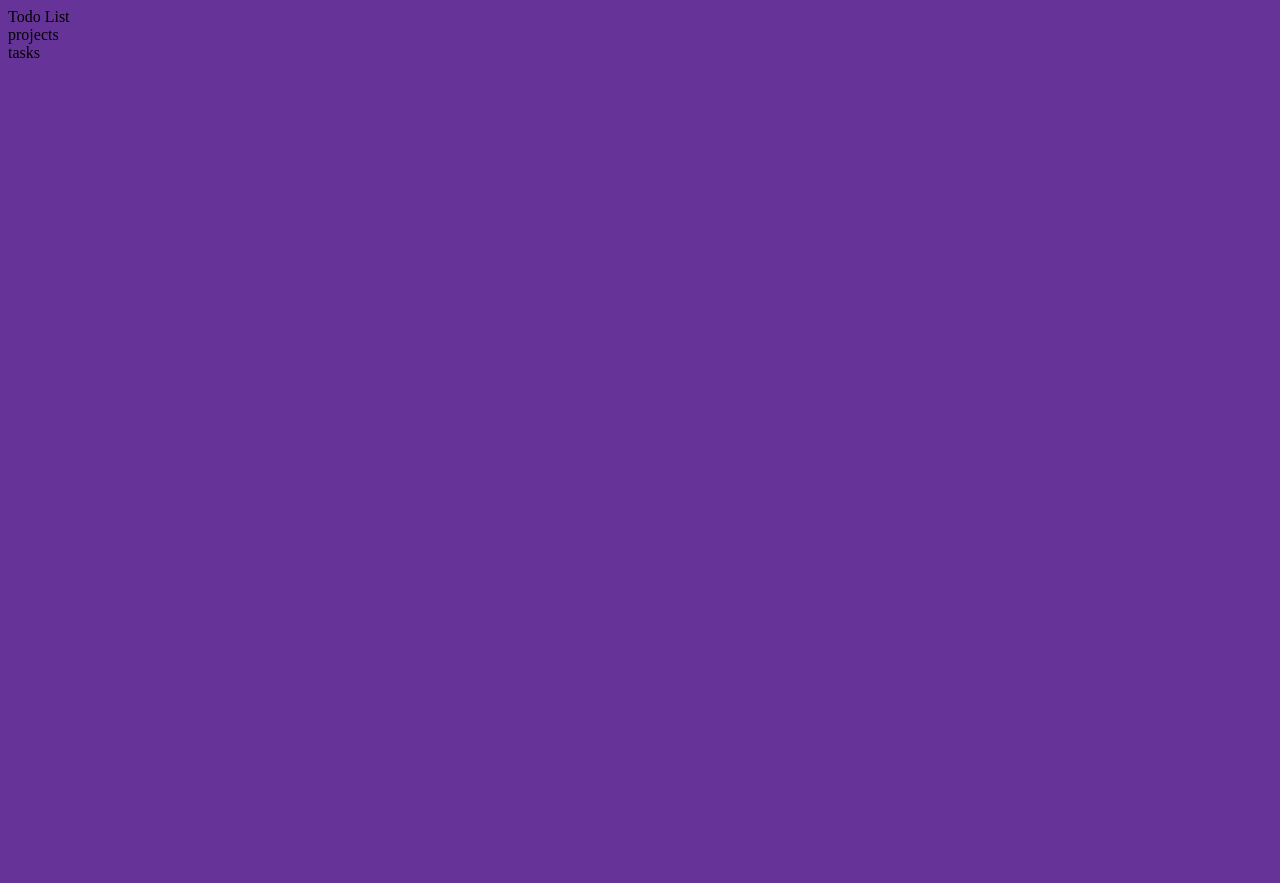
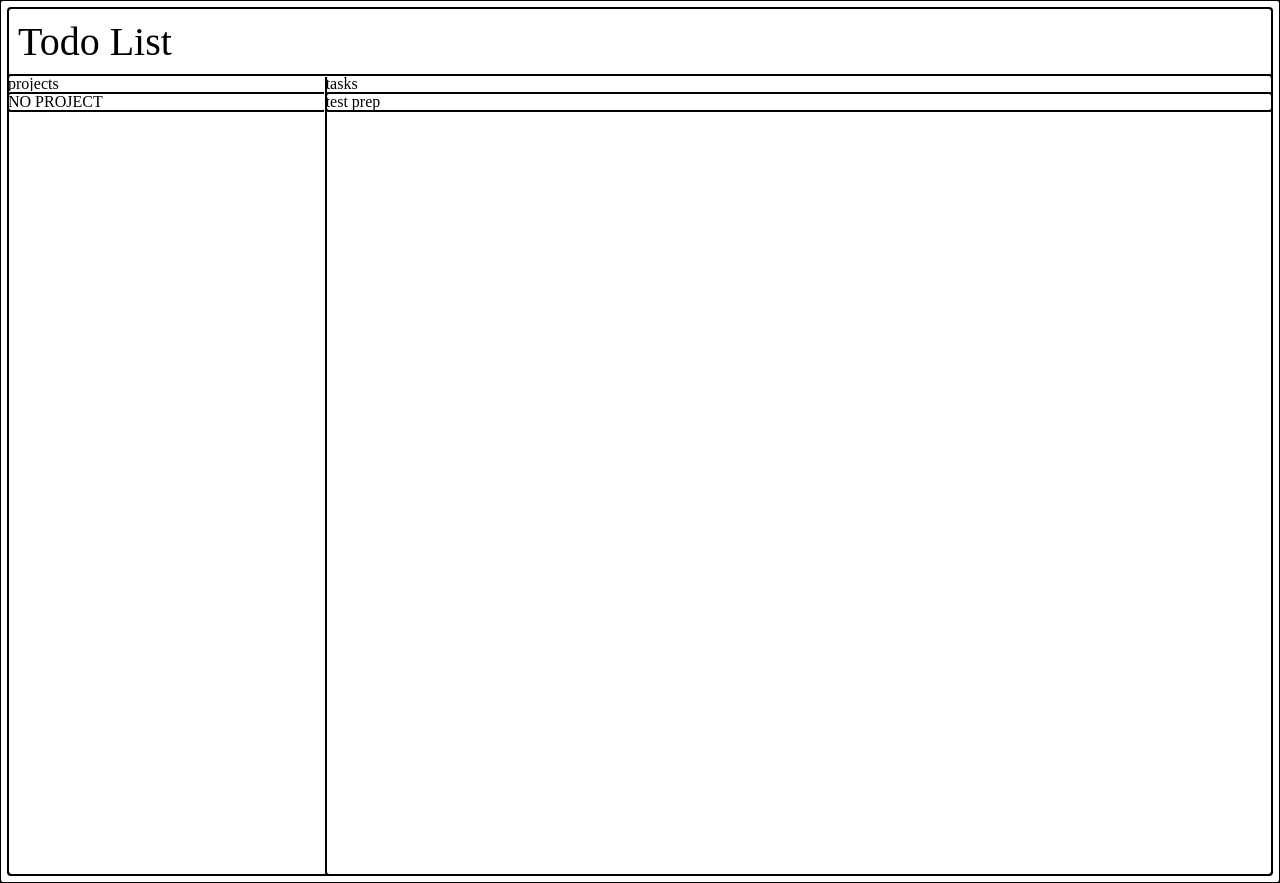
Before and after one commit to singhutp-glitch/todo-list, a website built with webpack: page src/template.html in a window 1280 px wide. Before the commit the page ends 800 px from the top, so only its background shows below. Built offline with nearby package versions, Linux system fonts and the light colour scheme.

Commit message:
Add DOM stuff
-display project list
-display default project
-add task display function

```diff
--- a/src/index.js
+++ b/src/index.js
@@ -1,12 +1,43 @@
 import "./styles.css";
 import { projectList } from "./project";
 
+class domStuff
+{
+    constructor(projectItem)
+    {
+        for( let project of projectItem.projects)
+        {
+            const projectCard=document.createElement('div');
+            projectCard.textContent=project.title;
+            projectsDiv.appendChild(projectCard)
+        }
+        this.displayProject(projectItem.projects[0]);
 
+    }
+    displayProject(project)
+    {
+        if(project.taskList.length===0)
+        {
+            tasksDiv.textContent="NO Tasks";
+        }
+        else
+        {
+            for(let task of projectItem.projects[0].taskList)
+            {
+                const taskCard=document.createElement('div');
+                taskCard.textContent=task.title;
+                tasksDiv.appendChild(taskCard);
+            }
+        }
+    }
+}
 
 //main
-const listOfProjects=new projectList();
-listOfProjects.addProject("midsem");
-listOfProjects.projList[0].addTask("test prep","maths test","1-1-25",1)
-listOfProjects.projList[0].taskList[0].showTask();
-listOfProjects.projList[0].deleteTask(0);
-listOfProjects.deleteProject(0);
+
+const projectsDiv=document.querySelector('div.projects');
+const tasksDiv=document.querySelector('div.tasks');
+const projectItem=new projectList();
+projectItem.addProject("NO PROJECT");
+projectItem.projects[0].addTask("test prep","maths test","1-1-25",1)
+projectItem.projects[0].taskList[0].showTask();
+const domItem=new domStuff(projectItem);
--- a/src/project.js
+++ b/src/project.js
@@ -15,6 +15,7 @@ class project
         this.taskList.splice(num,1);
         console.log(this.taskList.length);
     }
+
 }
 class task
 {
@@ -37,14 +38,14 @@ class projectList
 {
     constructor()
     {}
-    projList=[];
+    projects=[];
     addProject(title)
     {
-        this.projList.push(new project(title));
+        this.projects.push(new project(title));
     }
     deleteProject(num)
     {
-        this.projList.splice(num,1);
-        console.log(this.projList.length);
+        this.projects.splice(num,1);
+        console.log(this.projects.length);
     }
 }
--- a/src/styles.css
+++ b/src/styles.css
@@ -1,3 +1,19 @@
-body{
-    background-color: rebeccapurple;
+*{
+    outline: auto;
 }
+.contain{
+    display: flex;
+
+}
+nav{
+    font-size: 40px;
+    padding: 10px;
+}
+.projects{
+    flex:1 0 auto;
+    min-height: 100vh;
+}
+.tasks{
+    flex:4 0 auto;
+    min-height: 100vh;
+}
```
